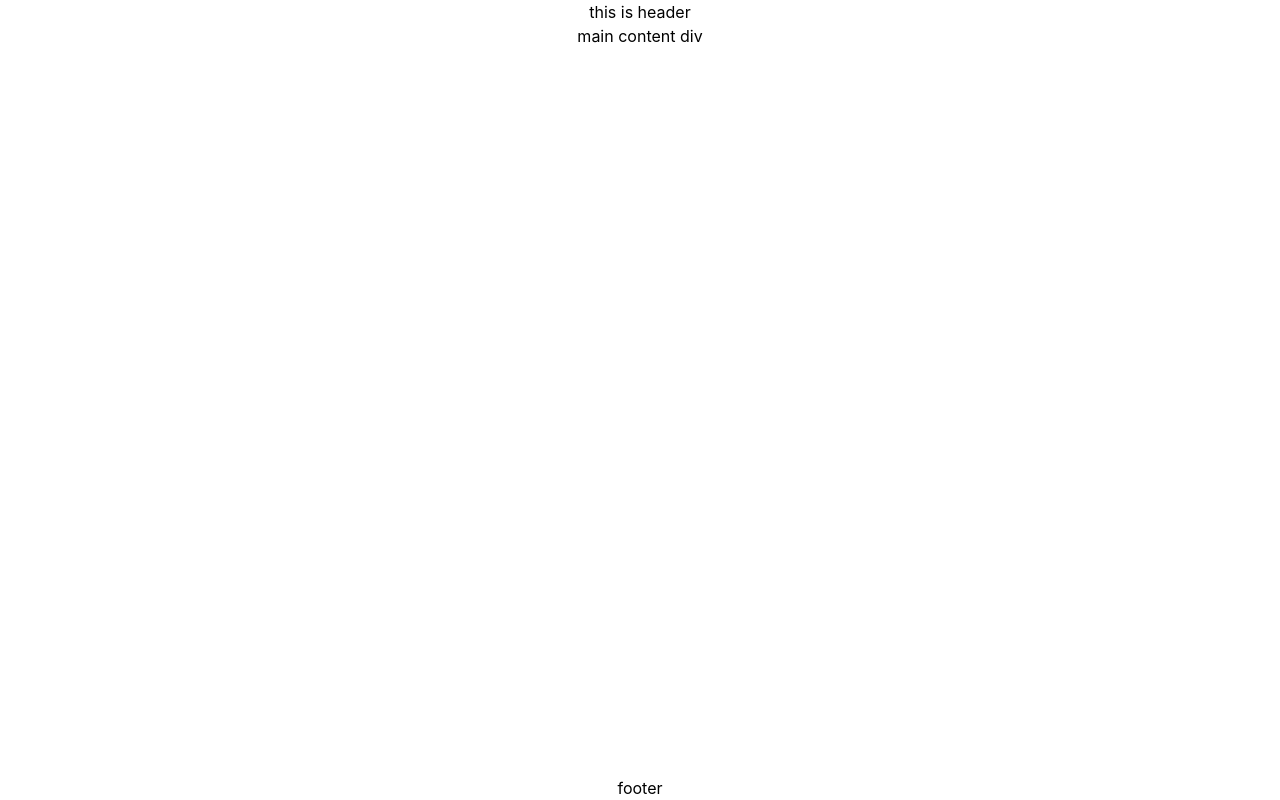
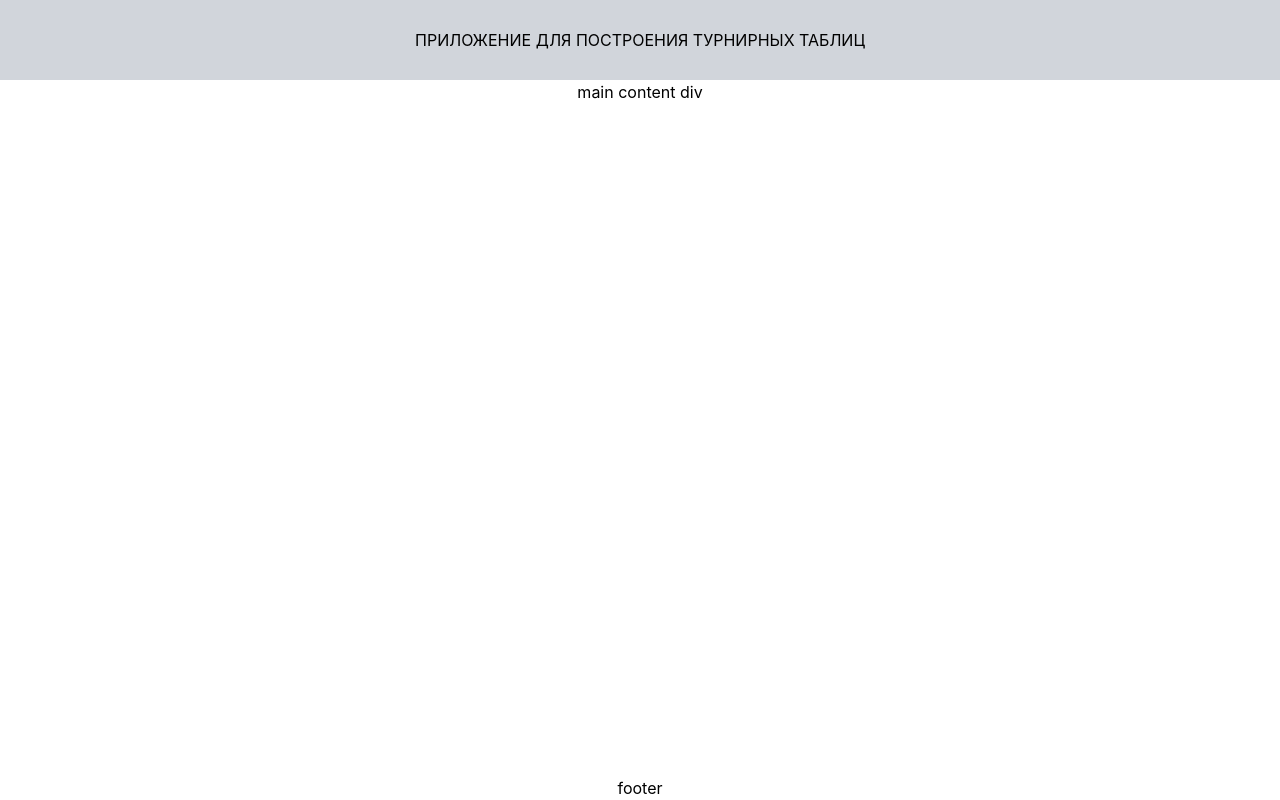
Before and after one commit to Andrew1996-la/tournament-grid, a React (Create React App) app: page / in a window 1280 px wide. Built offline with nearby package versions, Linux system fonts and the light colour scheme.

Commit message:
Стилизовал Header

```diff
--- a/src/components/Header.jsx
+++ b/src/components/Header.jsx
@@ -1,8 +1,9 @@
 function Header(props) {
   return (
-    <header>
-      this is header
-      <div></div>
+    <header className="h-[80px] bg-gray-300">
+      <h1 className="h-[100%] uppercase flex justify-center items-center">
+        Приложение для построения турнирных таблиц
+      </h1>
     </header>
   );
 }
```
